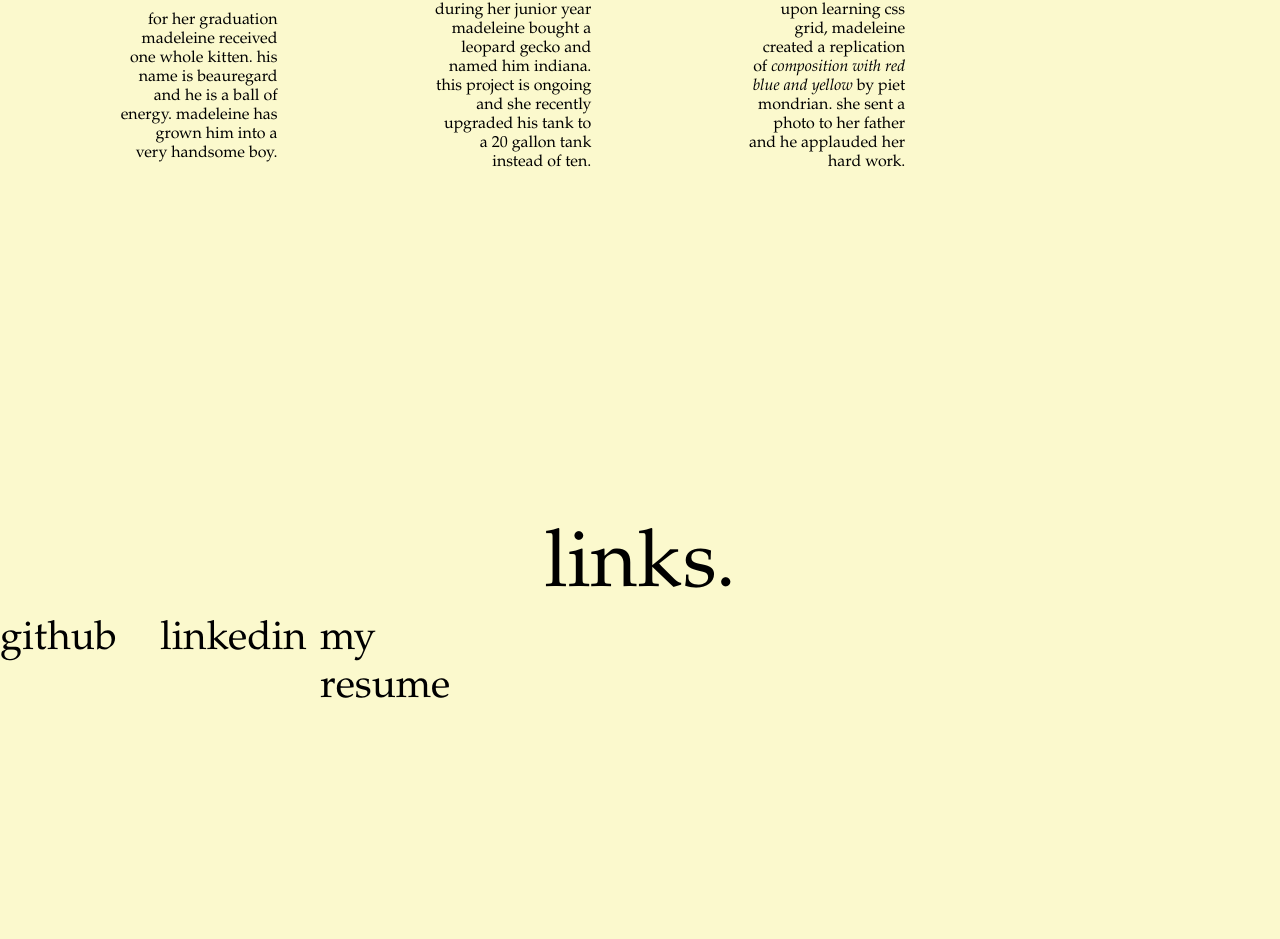
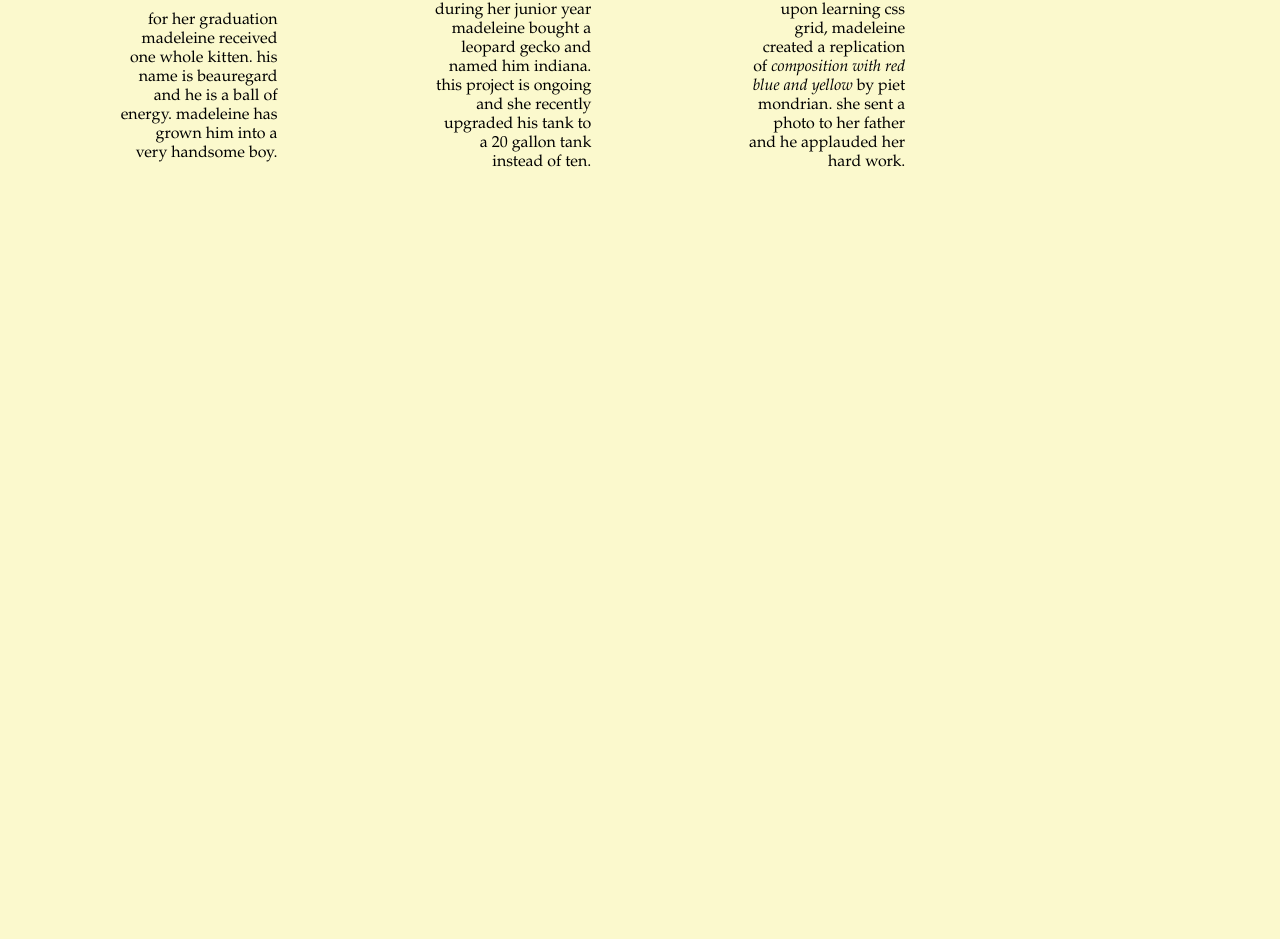
Before and after one commit to madeleinee123/portfolio, a plain HTML site: page index.html in a window 1280 px wide. Shown: the part 1866-2805 px from the top of the page. After the commit the page ends 2386 px from the top, so only its background shows below. Drawn offline with Linux system fonts and the light colour scheme.

Commit message:
commented out links because they don't work yet

```diff
--- a/index.html
+++ b/index.html
@@ -77,14 +77,14 @@
             yellow and blue rectangles of varying sizes.">
         </div>
     </section>
-    <section id="links">
-        <header>links.</header>
-            <ul>
-                <li class="github">github</li>
-                <li class="linkedin">linkedin</li>
-                <li class="resume">my resume</li>
-            </ul>
-    </section>
+<!--    <section id="links">-->
+<!--        <header>links.</header>-->
+<!--            <ul>-->
+<!--                <li class="github">github</li>-->
+<!--                <li class="linkedin">linkedin</li>-->
+<!--                <li class="resume">my resume</li>-->
+<!--            </ul>-->
+<!--    </section>-->
 
 
 </body>
```
